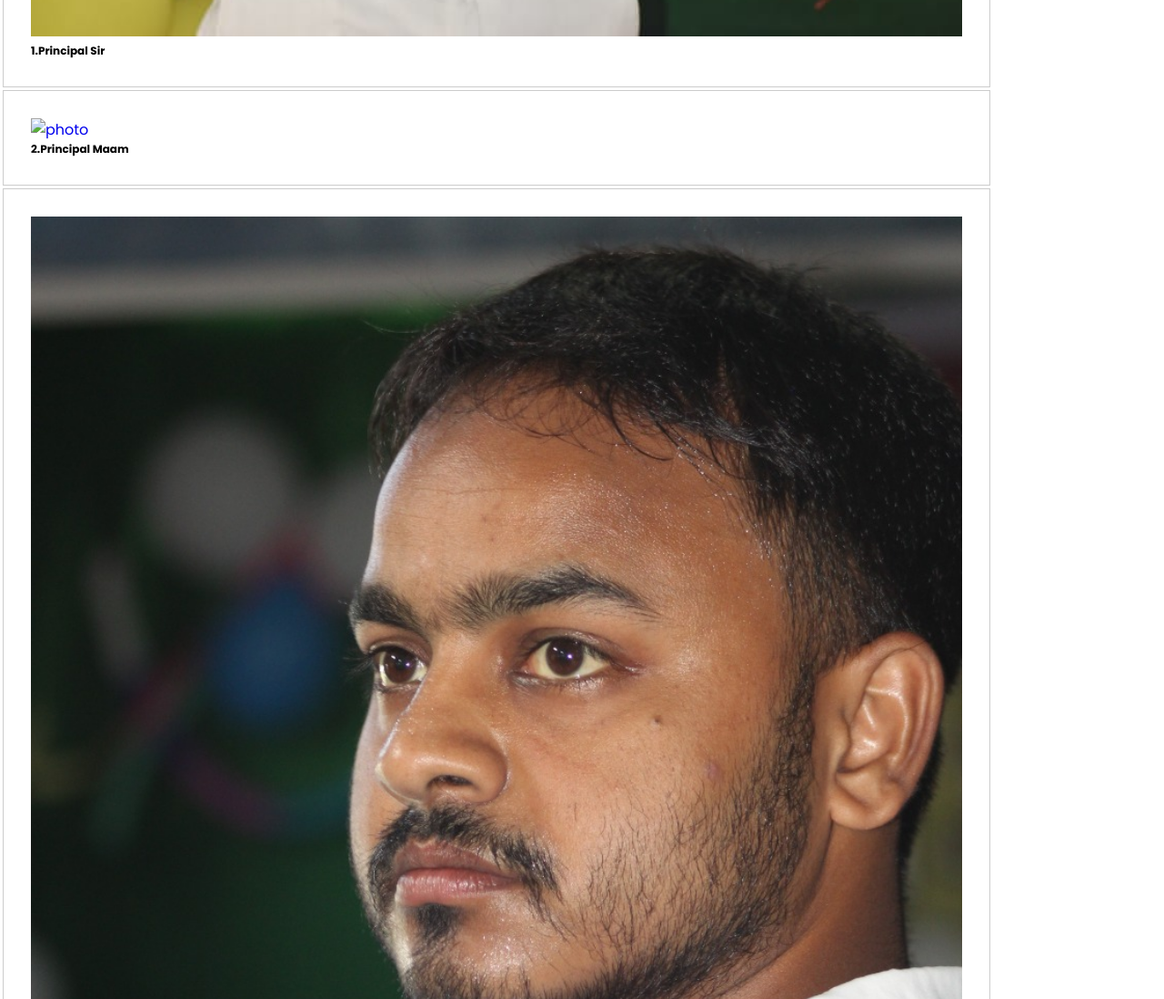
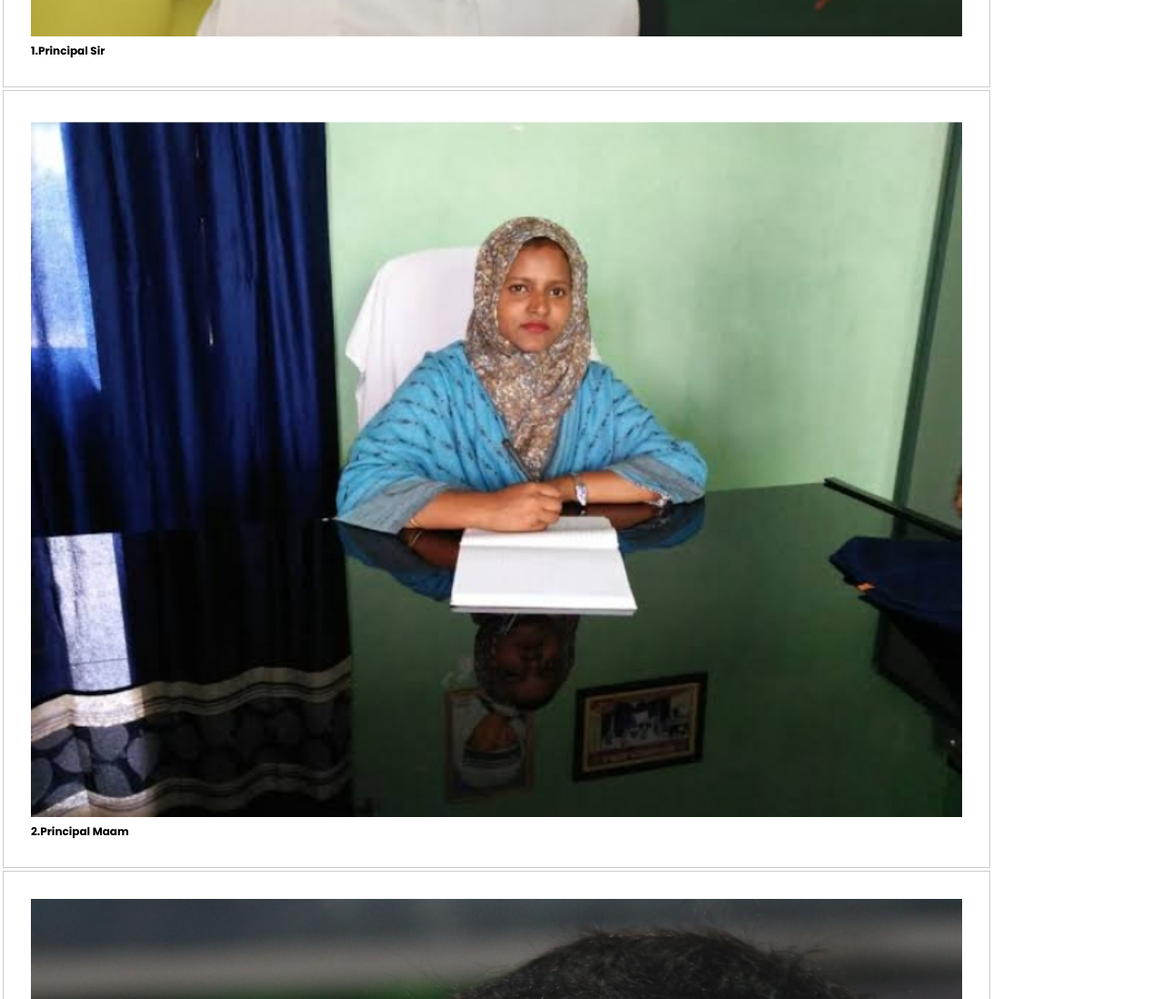
Before and after one commit to AbjalGaming/ASSS.2020-2021, a plain HTML site: page past.html in a window 1280 px wide. Shown: the part 1740-2838 px from the top of the page at 91% size. Drawn offline with Linux system fonts and the light colour scheme.

Commit message:
Update past.html

```diff
--- a/past.html
+++ b/past.html
@@ -53,8 +53,8 @@
      <div class="desc">1.Principal Sir</div>
  </div>
  <div class="gallery">
-     <a target="_blank" href="images/boss-m.jpeg">
-         <img src="images/boss-m.jpeg" alt="photo" width="600" height="400">
+     <a target="_blank" href="boss-m.jpeg">
+         <img src="boss-m.jpeg" alt="photo" width="600" height="400">
      </a>
      <div class="desc">2.Principal Maam</div>
  </div>
```
